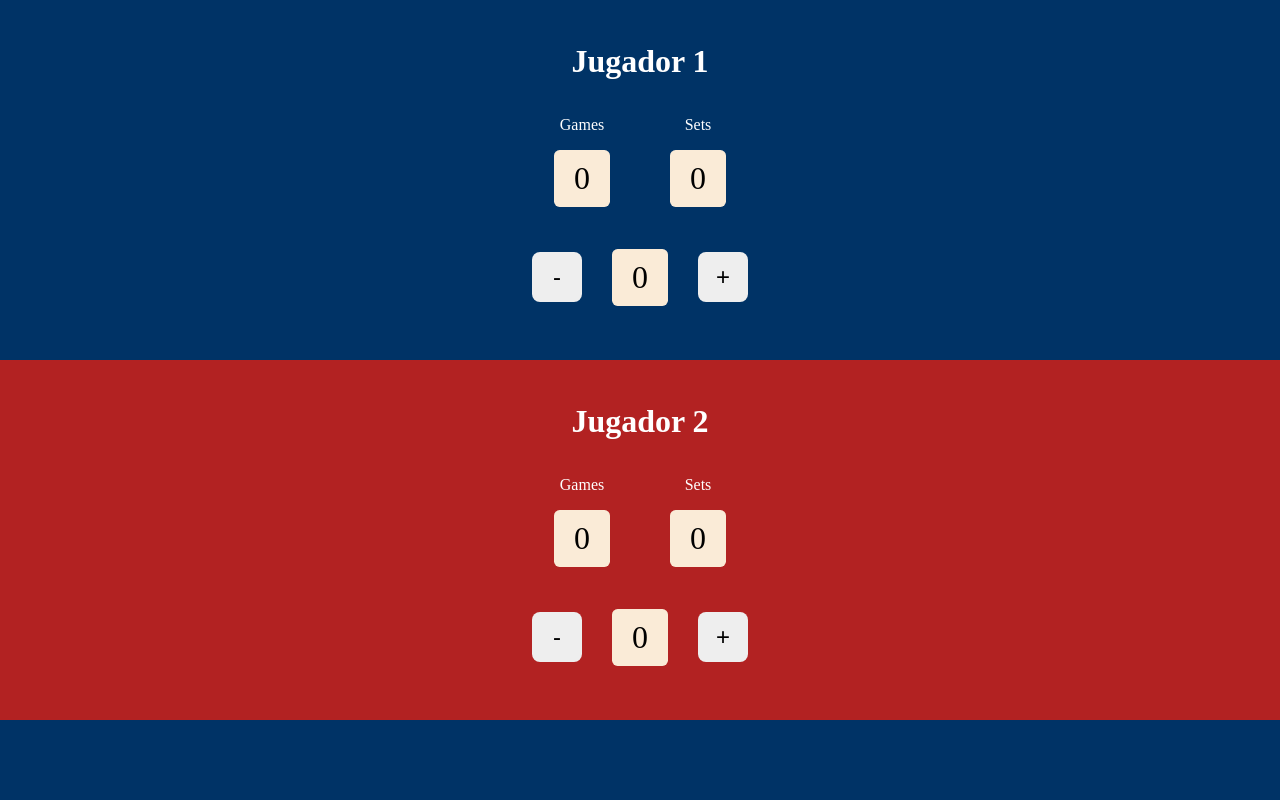
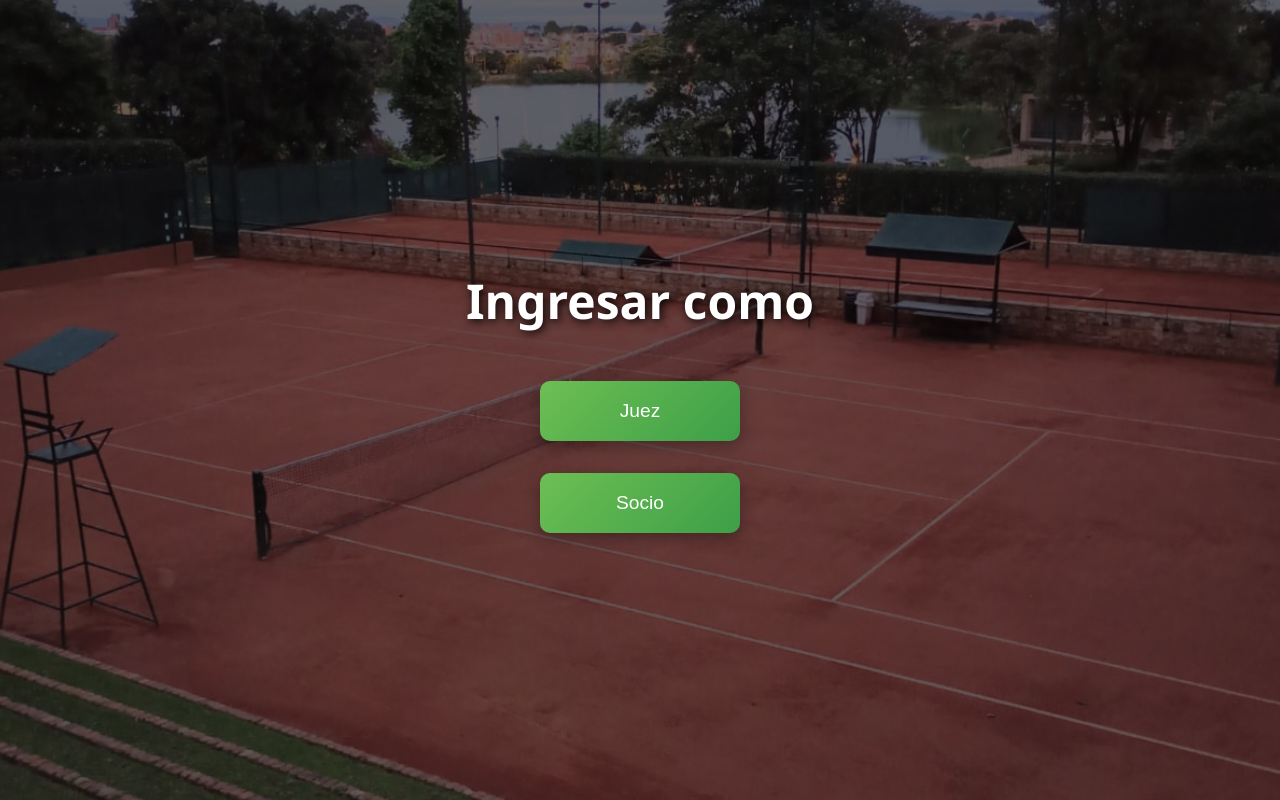
Before and after one commit to Juan3225/Tenis, a plain HTML site: page index.html in a window 1280 px wide. Drawn offline with Linux system fonts and the light colour scheme.

Commit message:
Add files via upload

```diff
--- a/index.html
+++ b/index.html
@@ -1,55 +1,16 @@
 <!DOCTYPE html>
-<html lang="es">
+<html lang="en">
 <head>
-  <meta charset="UTF-8" />
-  <meta name="viewport" content="width=device-width, initial-scale=1.0"/>
-  <title>Marcador de Tenis</title>
-  <link rel="stylesheet" href="style.css" />
+  <meta charset="UTF-8">
+  <meta name="viewport" content="width=device-width, initial-scale=1.0">
+  <title>Inicio de sesion</title>
+  <link rel="stylesheet" href="inicioSesion.css" />
 </head>
 <body>
-  <div class="pantalla">
-    <div class="jugador jugador1">
-      <h1>Jugador 1</h1>
-      <div class="partido">
-        <div class="columna">
-          <p class="label">Games</p>
-          <p class="games" id="sumarGameJug1">0</p>
-        </div>
-        <div class="columna">
-          <p class="label">Sets</p>
-          <p class="sets" id="setJug1">0</p>
-        </div>
-      </div>
-      <div class="puntos">
-        <button onclick="restarJugador1()">-</button>
-        <p class="puntaje" id="puntaje1">0</p>
-        <button onclick="sumarJugador1()">+</button>
-      </div>
-    </div>
-
-    <div class="jugador jugador2">
-      <h1>Jugador 2</h1>
-      <div class="partido">
-        <div class="columna">
-          <p class="label">Games</p>
-          <p class="games" id="sumarGameJug2">0</p>
-        </div>
-        <div class="columna">
-          <p class="label">Sets</p>
-          <p class="sets" id="setJug2">0</p>
-        </div>
-      </div>
-      <div class="puntos">
-        <button onclick="restarJugador2()">-</button>
-        <p class="puntaje" id="puntaje2">0</p>
-        <button onclick="sumarJugador2()">+</button>
-      </div>
-    </div>
+  <div class="inicioSesion">
+    <h1>Ingresar como</h1>
+    <button onclick="window.location.href='juez.html'">Juez</button>
+    <button>Socio</button>
   </div>
-
-  <!-- Texto informativo: deuce, ventaja, punto decisivo -->
-  <p id="estado" class="estado"></p>
-
-  <script src="script.js"></script>
 </body>
 </html>
--- /dev/null
+++ b/inicioSesion.css
@@ -0,0 +1,66 @@
+/* Reset de márgenes y paddings */
+* {
+  margin: 0;
+  padding: 0;
+  box-sizing: border-box;
+}
+
+html, body {
+  height: 100vh;
+  width: 100vw;
+  font-family: 'Segoe UI', Tahoma, Geneva, Verdana, sans-serif;
+  overflow: hidden; /* Evita scroll si no lo necesitas */
+
+  /* Fondo: imagen + capa oscura */
+  background:
+    linear-gradient(rgba(0, 0, 0, 0.6), rgba(0, 0, 0, 0.6)),
+    url('imagenes/cancha.jpeg');
+  background-size: cover;
+  background-position: center;
+  background-repeat: no-repeat;
+  animation: zoomIn 20s infinite alternate ease-in-out;
+}
+
+/* Contenedor principal */
+.inicioSesion {
+  height: 100%;
+  width: 100%;
+  display: flex;
+  flex-direction: column;
+  align-items: center;
+  justify-content: center;
+  gap: 2rem;
+  color: white;
+  text-align: center;
+}
+
+/* Título */
+.inicioSesion h1 {
+  font-size: 3rem;
+  text-shadow: 2px 2px 10px black;
+  margin-bottom: 1rem;
+}
+
+/* Botones */
+button {
+  width: 200px;
+  height: 60px;
+  font-size: 1.2rem;
+  border: none;
+  border-radius: 10px;
+  background: linear-gradient(135deg, #6DBF53, #3D9F48);
+  color: white;
+  cursor: pointer;
+  transition: transform 0.3s ease, box-shadow 0.3s ease;
+  box-shadow: 0px 5px 15px rgba(0, 0, 0, 0.3);
+}
+
+button:hover {
+  transform: scale(1.05);
+  box-shadow: 0px 8px 20px rgba(0, 0, 0, 0.5);
+}
+
+@keyframes zoomIn {
+  0% { background-size: 100%; }
+  100% { background-size: 110%; }
+}
```
Also changed, not shown: juez.html (added, +55 -0 lines), imagenes/cancha.jpeg (added).
